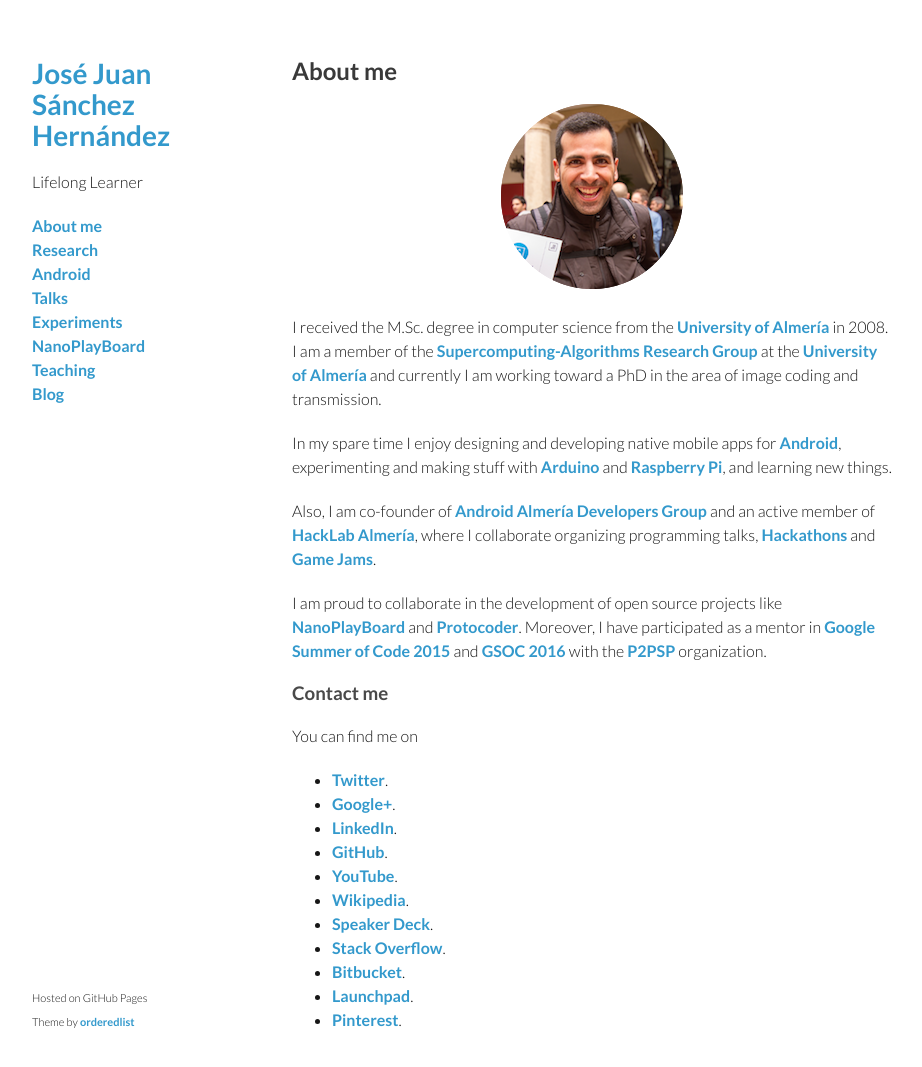
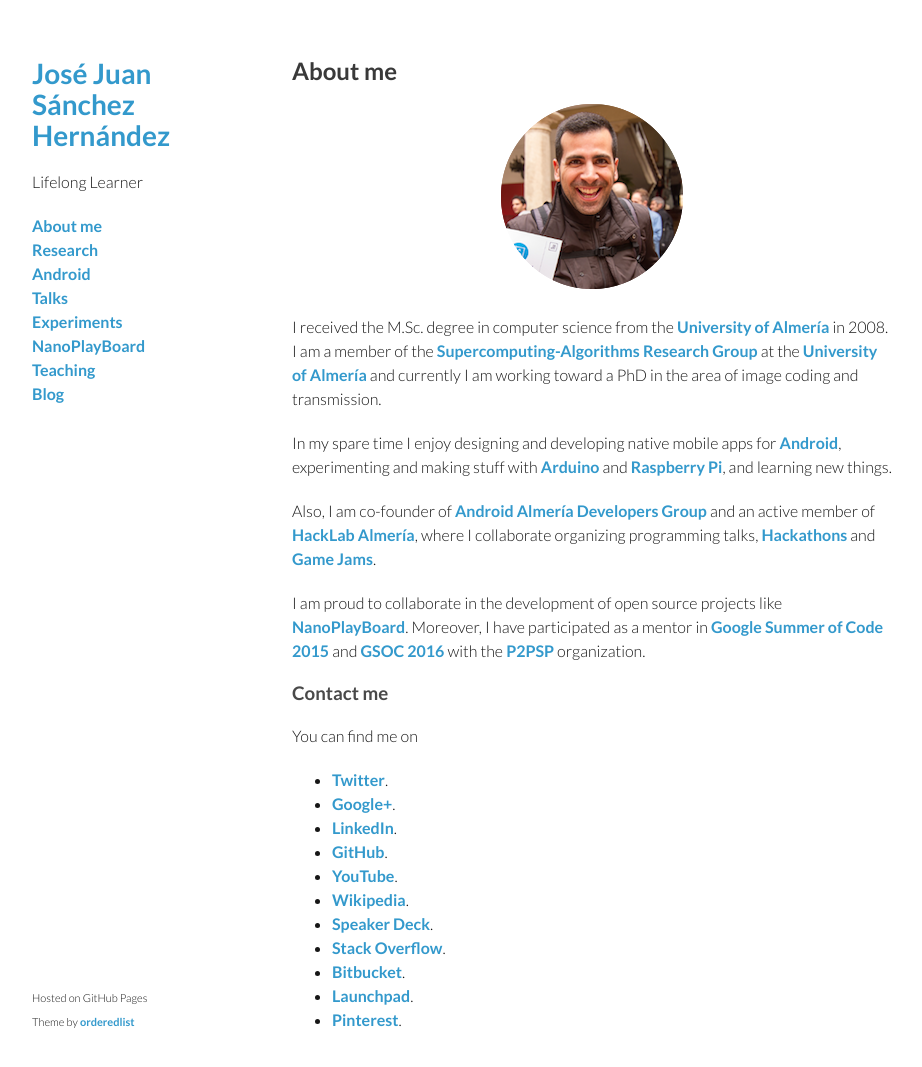
Before and after one commit to josejuansanchez/josejuansanchez.github.io, a Jekyll site: the page built from about/index.md, in a window 1280 px wide and 1102 px high. Shown: the top 1067 px of the window, without its empty margins (178-1100 px from the left). Built offline with Jekyll 4.4.1, drawn with Linux system fonts in a browser that asks for light colours.

Commit message:
Updated about section

```diff
--- a/about/index.md
+++ b/about/index.md
@@ -23,7 +23,7 @@
 [Hackathons][9] and [Game Jams][13].
 
 I am proud to collaborate in the development of open source projects
-like [NanoPlayBoard][15] and [Protocoder][10]. Moreover, I have participated as a mentor in
+like [NanoPlayBoard][15]. Moreover, I have participated as a mentor in
 [Google Summer of Code 2015][11] and [GSOC 2016][14] with the [P2PSP][12] organization.
 
 ### Contact me
```
Also changed, not shown: other parts of about/index.md (+0 -1 lines).
